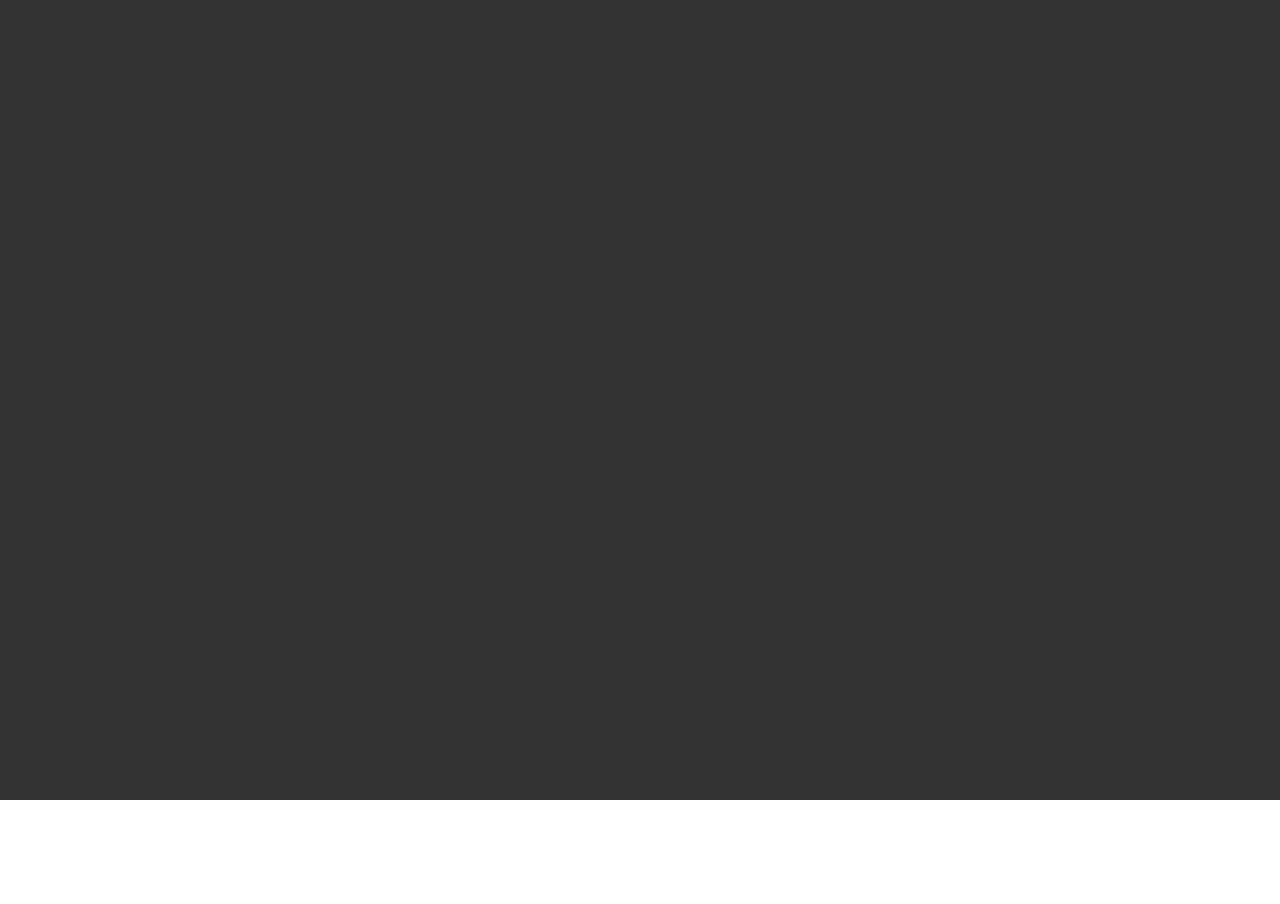
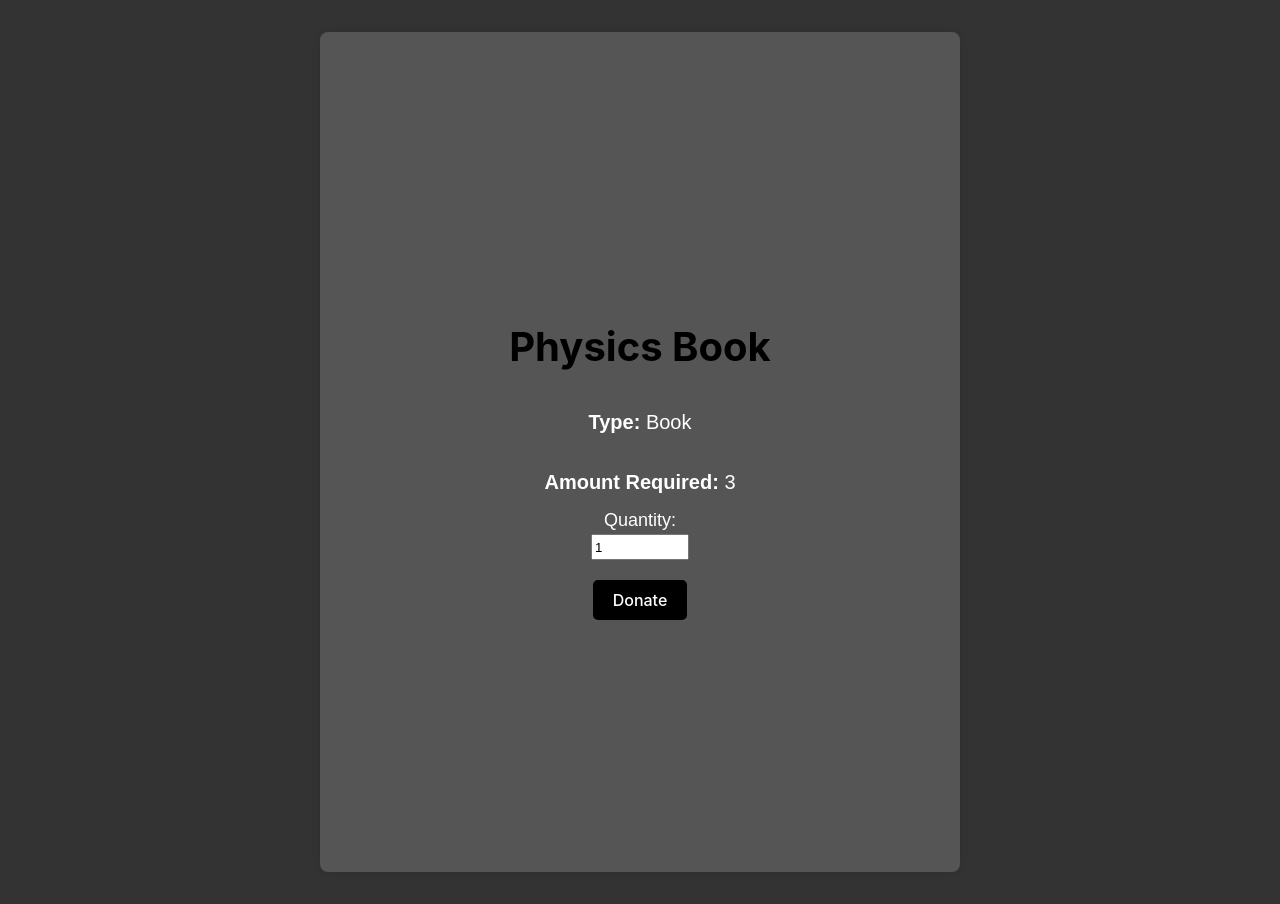
Before and after one commit to ZeyadAttia5/El-m4t4teen, a React (Vite) app in the folder Helpawy/: page /items/1 in a window 1280 px wide. Before the commit this address had no page. Before the commit the page ends 800 px from the top, so only its background shows below. Built offline with nearby package versions, Linux system fonts and the light colour scheme.

Commit message:
second page working

```diff
--- a/Helpawy/src/App.jsx
+++ b/Helpawy/src/App.jsx
@@ -1,11 +1,13 @@
 import './App.css';
-import React, { useState } from 'react';
 import { BrowserRouter as Router, Route, Routes } from 'react-router-dom';
 import TeachingDashboard from './Teach/TeachingDashboard.jsx';
 import TeacherForm from './Teach/TeacherForm.jsx';
-import TeacherList from './Teach/TeachingPosts.jsx';
 import BookSelection from './Teach/BookSelection.jsx';
 import StationaryLists from './Teach/StationaryLists.jsx';
+import TeachingPosts from './Teach/TeachingPosts.jsx';
+import TeacherDetails from './Teach/TeachingDetails.jsx';
+import BookDetails from './Teach/BookDetails.jsx';
+import StationaryDetails from './Teach/StationaryDetails.jsx';
 
 function App() {
 
@@ -16,10 +18,20 @@ function App() {
     <Router>
       <Routes>
         <Route path="/" element={<TeachingDashboard/>} />
+
         <Route path="/teacher-form" element={<TeacherForm />} />
-        <Route path="/teaching-posts" element={<TeacherList />} />
+
+        <Route path="/teaching-posts" element={<TeachingPosts />} />
+        <Route path="/teachers/:id" element={<TeacherDetails />} />
+        <Route path="/teaching-details" element={<TeacherDetails />} />
+
         <Route path="/book-selection" element={<BookSelection />} />
+        <Route path="/books/:id" element={<BookDetails />} />
+        <Route path="/book-details" element={<BookDetails />} />
+
         <Route path="/stationary-lists" element={<StationaryLists />} />
+        <Route path="/items/:id" element={<StationaryDetails />} />
+        <Route path="/stationary-details" element={<StationaryDetails />} />
       </Routes>
     </Router>
 
--- a/Helpawy/src/Teach/BookDetails.jsx
+++ b/Helpawy/src/Teach/BookDetails.jsx
@@ -1,39 +1,41 @@
-// BookDetails.jsx
-
 import React, { useState } from 'react';
-import { useParams} from 'react-router-dom';
+import { useParams } from 'react-router-dom';
 import './BookDetails.css';
-import physicsbook from  './assets/Physicsbookimage.jpg';
+import physicsbook from './assets/Physicsbookimage.jpg';
 import programmingbook from './assets/ProgrammingBookimage.png';
-import itbook from './assets/Informationtechnologybookimage.jpg'
-
-const books = [
-  { id: 1, name: 'Physics Book', author: 'John Doe', edition: '2nd Edition', summary: 'A comprehensive guide to physics.', quantity: 3, image: physicsbook },
-  { id: 2, name: 'Programming Book', author: 'Jane Smith', edition: '1st Edition', summary: 'Learn programming languages.', quantity: 5, image: programmingbook },
-  { id: 3, name: 'IT Book', author: 'Michael Johnson', edition: '3rd Edition', summary: 'Information technology essentials.', quantity: 7, image: itbook },
-];
+import itbook from './assets/Informationtechnologybookimage.jpg';
 
 const BookDetails = () => {
   const { id } = useParams();
+  const [books, setBooks] = useState([
+    { id: 1, name: 'Physics Book', author: 'John Doe', edition: '2nd Edition', summary: 'A comprehensive guide to physics.', quantity: 3, image: physicsbook },
+    { id: 2, name: 'Programming Book', author: 'Jane Smith', edition: '1st Edition', summary: 'Learn programming languages.', quantity: 5, image: programmingbook },
+    { id: 3, name: 'IT Book', author: 'Michael Johnson', edition: '3rd Edition', summary: 'Information technology essentials.', quantity: 7, image: itbook },
+  ]);
   const book = books.find(book => book.id === parseInt(id));
   const [quantity, setQuantity] = useState(1);
-  const [selectedQuantity] = useState(null);
+  const [selectedQuantity, setSelectedQuantity] = useState(null);
   const [processing, setProcessing] = useState(false);
   const [accepted, setAccepted] = useState(false);
 
   const handleQuantityChange = (e) => {
     setQuantity(parseInt(e.target.value));
-  }
+  };
 
-
-
-const handleAcceptClick = () => {
-  setProcessing(true);
-  setTimeout(() => {
-    setProcessing(false);
-    setAccepted(true);
-  }, 3000);
-};
+  const handleAcceptClick = () => {
+    setProcessing(true);
+    setTimeout(() => {
+      setProcessing(false);
+      setAccepted(true);
+      const updatedQuantity = book.quantity - quantity;
+      const updatedBook = { ...book, quantity: updatedQuantity };
+      const bookIndex = books.findIndex(b => b.id === book.id);
+      const updatedBooks = [...books];
+      updatedBooks[bookIndex] = updatedBook;
+      setBooks(updatedBooks);
+      setSelectedQuantity(quantity);
+    }, 1500);
+  };
 
   return (
     <div className="book-details-container">
@@ -43,15 +45,14 @@ const handleAcceptClick = () => {
       <p><strong>Edition:</strong> {book.edition}</p>
       <p><strong>Summary:</strong> {book.summary}</p>
       <p><strong>Quantity required:</strong> {book.quantity}</p>
-      <label htmlFor="quantity" id = 'lastelement'>Quantity:</label>
-      <input type="number" id="quantity" value={quantity} onChange={handleQuantityChange} />
-      <button onClick={handleAcceptClick} id = 'button2' disabled={processing || accepted}>
+      <label htmlFor="quantity" id='lastelement'>Quantity:</label>
+      <input type="number" id="quantity" min = "0" max = {book.quantity} value={quantity} onChange={handleQuantityChange} />
+      <button onClick={handleAcceptClick} id='button2' disabled={processing || accepted}>
         {processing ? 'Processing...' : accepted ? 'Donated' : 'Donate'}
       </button>
       {selectedQuantity !== null && <p className="selected-quantity">{selectedQuantity} Books Donated</p>}
-
     </div>
   );
-}
+};
 
 export default BookDetails;
--- a/Helpawy/src/Teach/StationaryDetails.jsx
+++ b/Helpawy/src/Teach/StationaryDetails.jsx
@@ -3,38 +3,47 @@ import { useParams } from 'react-router-dom';
 import './TeacherDetails.css';
 
 const teachers = [
-  { id: 1, name: 'Physics Book', type: 'Book', amount: '3' },
-  { id: 2, name: 'Math Book', type: 'Book', amount: '5' },
-  { id: 3, name: 'Rulers', type: 'Book', amount: '10' },
-  { id: 4, name: '3 Subject Notebooks', type: 'Stationary', amount: '7' },
-  { id: 5, name: '5 Subject Notebook', type: 'Stationary', amount: '7' },
-  { id: 6, name: 'Blue Pens', type: 'Stationary ', amount: '12' },
-  { id: 7, name: 'Black Pens', type: 'Stationary', amount: '17' },
-  { id: 8, name: 'Pencils', type: 'Stationary', amount: '12' },
-  { id: 9, name: 'Erasers', type: 'Stationary', amount: '25' },
+  { id: 1, name: 'Physics Book', type: 'Book', amount: 3 },
+  { id: 2, name: 'Math Book', type: 'Book', amount: 5 },
+  { id: 3, name: 'Rulers', type: 'Book', amount: 10 },
+  { id: 4, name: '3 Subject Notebooks', type: 'Stationary', amount: 7 },
+  { id: 5, name: '5 Subject Notebook', type: 'Stationary', amount: 7 },
+  { id: 6, name: 'Blue Pens', type: 'Stationary ', amount: 12 },
+  { id: 7, name: 'Black Pens', type: 'Stationary', amount: 17 },
+  { id: 8, name: 'Pencils', type: 'Stationary', amount: 12 },
+  { id: 9, name: 'Erasers', type: 'Stationary', amount: 25 },
 ];
 
 const StationaryDetails = () => {
   const { id } = useParams();
-  const teacher = teachers.find(teacher => teacher.id === parseInt(id));
+  const [teacher, setTeacher] = useState(teachers.find(teacher => teacher.id === parseInt(id)));
   const [processing, setProcessing] = useState(false);
   const [accepted, setAccepted] = useState(false);
   const [quantity, setQuantity] = useState(1);
-  const [selectedQuantity] = useState(null);
+  const [selectedQuantity, setSelectedQuantity] = useState(null);
 
   const handleQuantityChange = (e) => {
     setQuantity(parseInt(e.target.value));
   }
-
-
-
 
   const handleAcceptClick = () => {
     setProcessing(true);
     setTimeout(() => {
       setProcessing(false);
       setAccepted(true);
-    }, 3000);
+      const updatedAmount = teacher.amount - quantity;
+      const updatedTeachers = teachers.map(t => {
+        if (t.id === teacher.id) {
+          return {
+            ...t,
+            amount: updatedAmount >= 0 ? updatedAmount : 0
+          };
+        }
+        return t;
+      });
+      setTeacher(updatedTeachers.find(t => t.id === teacher.id));
+      setSelectedQuantity(quantity);
+    }, 1500);
   };
 
   return (
@@ -43,13 +52,11 @@ const StationaryDetails = () => {
       <p><strong>Type:</strong> {teacher.type}</p>
       <p><strong>Amount Required:</strong> {teacher.amount}</p>
       <label htmlFor="quantity">Quantity:</label>
-      <input type="number" id="quantity" value={quantity} onChange={handleQuantityChange} />
-      <button onClick={handleAcceptClick} id = 'button2' disabled={processing || accepted}>
+      <input type="number" id="quantity" min="0" max={teacher.amount} value={quantity} onChange={handleQuantityChange} />
+      <button onClick={handleAcceptClick} id='button2' disabled={processing || accepted}>
         {processing ? 'Processing...' : accepted ? 'Donated' : 'Donate'}
       </button>
       {selectedQuantity !== null && <p className="selected-quantity">Quantity Chosen to Donate: {selectedQuantity}</p>}
-
-
     </div>
   );
 }
--- a/Helpawy/src/Teach/StationaryLists.jsx
+++ b/Helpawy/src/Teach/StationaryLists.jsx
@@ -1,7 +1,7 @@
 import React, { useState } from 'react';
 import { Link } from 'react-router-dom';
 import './TeachingPosts.css';
-
+import { useNavigate } from 'react-router-dom';
 const teachers = [
   { id: 1, name: 'Physics Books'},
   { id: 2, name: 'Math Books' },
@@ -24,6 +24,7 @@ const StationaryLists = () => {
   const filteredTeachers = teachers.filter(teacher => {
     return teacher.name.toLowerCase().includes(filter.toLowerCase())
   });
+  const navigate = useNavigate();
 
   return (
     <div className="teacher-list-container">
--- a/Helpawy/src/Teach/TeacherDetails.css
+++ b/Helpawy/src/Teach/TeacherDetails.css
@@ -7,7 +7,8 @@ body {
 }
 
 .teacher-details-container {
-  max-width: 600px;
+  max-width: 1000px;
+  min-width: 600px;
   margin: 0 auto;
   padding: 20px;
   background-color: #555;
@@ -21,13 +22,14 @@ body {
 }
 
 .teacher-details-container h2 {
-  font-size: 24px;
+  font-size: 40px;
   margin-bottom: 10px;
 
 }
 
 .teacher-details-container p {
   margin-bottom: 10px;
+  font-size: 20px;
 }
 
 .teacher-details-container button {
@@ -58,3 +60,9 @@ body {
 .teacher-details-container #button2:hover {
   background-color: #222;
 }
+
+input {
+  size: 30px;
+  width: 90px;
+  height: 20px;
+}
--- a/Helpawy/src/Teach/TeachingPosts.jsx
+++ b/Helpawy/src/Teach/TeachingPosts.jsx
@@ -1,5 +1,5 @@
 import React, { useState } from 'react';
-import { Link } from 'react-router-dom';
+import { useNavigate } from 'react-router-dom';
 import './TeachingPosts.css';
 
 const teachers = [
@@ -8,12 +8,15 @@ const teachers = [
   { id: 3, name: 'Physics Teacher', subject: 'Physics', teachingAreas: 'Sidi Bishr', governorate: 'Alexandria' },
 ];
 
-const TeacherList = () => {
+const TeachingPosts = () => {
+  const navigate = useNavigate();
   const [filter, setFilter] = useState('');
 
   const handleFilterChange = (e) => {
     setFilter(e.target.value);
   };
+
+
 
   const filteredTeachers = teachers.filter(teacher => {
     return teacher.subject.toLowerCase().includes(filter.toLowerCase()) ||
@@ -21,19 +24,25 @@ const TeacherList = () => {
            teacher.governorate.toLowerCase().includes(filter.toLowerCase());
   });
 
+  const teachersclick = () => {
+    navigate(`/teachers/${teacher.id}`);
+  };
+
   return (
     <div className="teacher-list-container">
       <h1>Teachers</h1>
       <input type="text" value={filter} onChange={handleFilterChange} placeholder="Filter by subject, area, or governorate" />
       <ul>
         {filteredTeachers.map(teacher => (
-          <li key={teacher.id}>
-            <Link to={`/teachers/${teacher.id}`} className="teacher-link">{teacher.name}</Link>
-          </li>
+          <li key={teacher.id} onClick={() => navigate(`/teachers/${teacher.id}`)}>
+          <div className="teacher-link">
+            <h2>{teacher.name}</h2>
+          </div>
+        </li>
         ))}
       </ul>
     </div>
   );
 }
 
-export default TeacherList;
+export default TeachingPosts;
--- a/Helpawy/src/main.jsx
+++ b/Helpawy/src/main.jsx
@@ -7,6 +7,5 @@ import './index.css'
 ReactDOM.createRoot(document.getElementById('root')).render(
   <React.StrictMode>
     <App />
-    {/* <Student name="Zeyad"/> */}
   </React.StrictMode>,
 )
```
